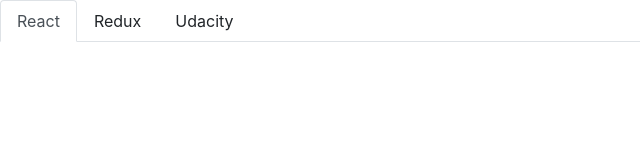
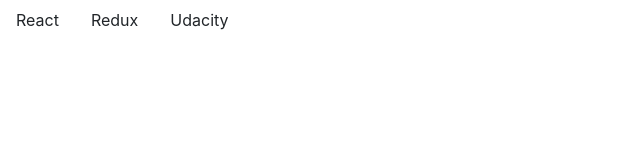
Before and after one commit to rafaelbu92/leitura-udacity-react-redux, a React (Create React App) app: page / in a window 1280 px wide. Shown: the top 160 px of the page, without its empty margins (0-640 px from the left). Built offline with nearby package versions, Linux system fonts and the light colour scheme.

Commit message:
refactoring: refactoring components in Home.js, reducing lines

```diff
--- a/package.json
+++ b/package.json
@@ -5,6 +5,7 @@
   "dependencies": {
     "axios": "^0.18.0",
     "bootstrap": "^4.1.3",
+    "classnames": "^2.2.6",
     "connected-react-router": "^4.5.0",
     "history": "^4.7.2",
     "immutable": "^4.0.0-rc.12",
--- a/src/components/home/pages/Home.js
+++ b/src/components/home/pages/Home.js
@@ -1,14 +1,17 @@
-import React, { Component } from 'react'
-import { TabContent, TabPane, Nav, NavItem, NavLink, Card, Row, Col } from 'reactstrap'
-import classnames from 'classnames'
+import React, { Component, Fragment } from 'react'
+import { TabContent, TabPane, Nav } from 'reactstrap'
+import Tab from 'utils/Tab'
 
 class Home extends Component {
+
     constructor(props) {
         super(props)
-
         this.toggle = this.toggle.bind(this)
         this.state = {
-            activeTab: '1'
+            activeTab: '',
+            nameReact: 'React',
+            nameRedux: 'Redux',
+            nameUdacity: 'Udacity'
         }
     }
 
@@ -20,67 +23,23 @@
         }
     }
     render() {
+        const { activeTab, nameReact, nameRedux, nameUdacity } = this.state
         return (
-            <div>
-                <Nav tabs>
-                    <NavItem>
-                        <NavLink
-                            className={classnames({ active: this.state.activeTab === '1' })}
-                            onClick={() => { this.toggle('1') }}
-                        >
-                            React
-                        </NavLink>
-                    </NavItem>
-                    <NavItem>
-                        <NavLink
-                            className={classnames({ active: this.state.activeTab === '2' })}
-                            onClick={() => { this.toggle('2') }}
-                        >
-                            Redux
-                        </NavLink>
-                    </NavItem>
-                    <NavItem>
-                        <NavLink
-                            className={classnames({ active: this.state.activeTab === '3' })}
-                            onClick={() => { this.toggle('3') }}
-                        >
-                            Udacity
-                        </NavLink>
-                    </NavItem>
+            <Fragment>
+                <Nav>
+                    <Tab name={nameReact} activeTab={activeTab} toggle={this.toggle}/>
+                    <Tab name={nameRedux} activeTab={activeTab} toggle={this.toggle}/>
+                    <Tab name={nameUdacity} activeTab={activeTab} toggle={this.toggle}/>
                 </Nav>
                 <TabContent activeTab={this.state.activeTab}>
                     <TabPane tabId="1">
-                        <Row>
-                            <Col sm="12">
-                            </Col>
-                        </Row>
                     </TabPane>
                     <TabPane tabId="2">
-                        <Row>
-                            <Col sm="6">
-                                <Card body>
-                                </Card>
-                            </Col>
-                            <Col sm="6">
-                                <Card body>
-                                </Card>
-                            </Col>
-                        </Row>
                     </TabPane>
                     <TabPane tabId="3">
-                        <Row>
-                            <Col sm="6">
-                                <Card body>
-                                </Card>
-                            </Col>
-                            <Col sm="6">
-                                <Card body>
-                                </Card>
-                            </Col>
-                        </Row>
                     </TabPane>
                 </TabContent>
-            </div>
+            </Fragment>
         )
     }
 }
--- a/src/containers/App.js
+++ b/src/containers/App.js
@@ -7,8 +7,4 @@
     </Fragment>
 )
 
-
-
-
-
 export default App
--- /dev/null
+++ b/src/utils/Tab.js
@@ -0,0 +1,17 @@
+import React, { Fragment } from 'react'
+import classnames from 'classnames'
+import { NavItem, NavLink } from 'reactstrap'
+
+const Tab = ( {name, activeTab, toggle} ) => (
+    <Fragment>
+        <NavItem>
+            <NavLink
+                className={classnames({ active: activeTab === '1' })}
+                onClick={() => { toggle('1') }}
+            >{name}
+            </NavLink>
+        </NavItem>
+    </Fragment>
+)
+
+export default Tab
```
